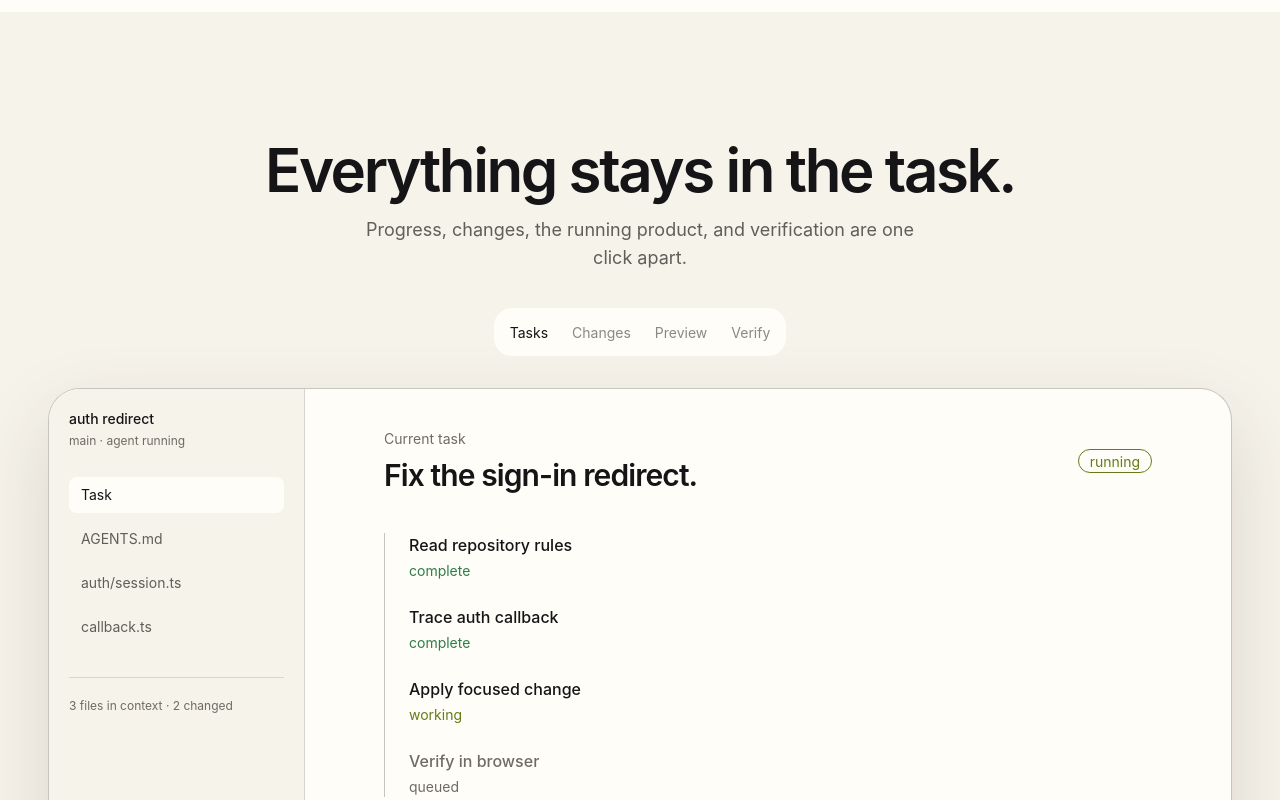
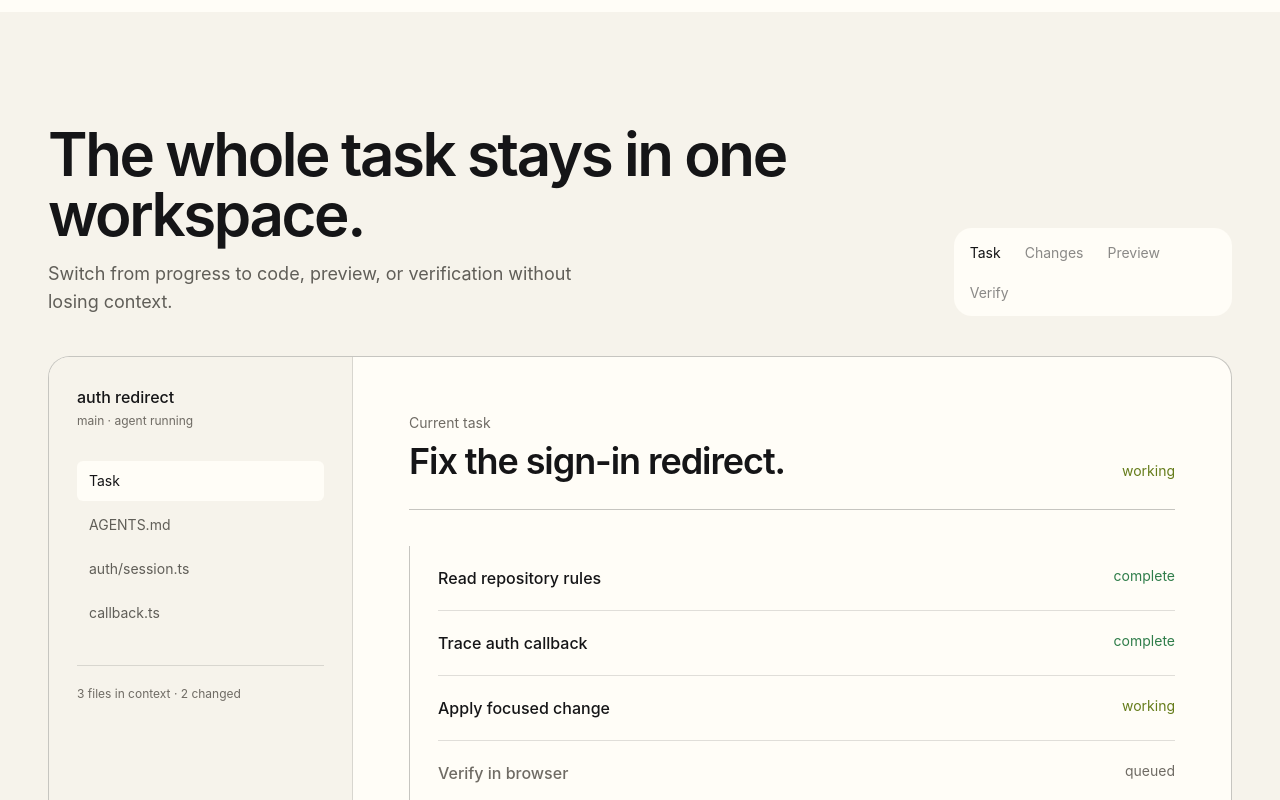
Before and after one commit to farismnrr/agentic-ai-workspace, a Svelte app in the folder web/: page / in a window 1280 px wide. Shown: the part 5340-6140 px from the top of the page. Built offline with nearby package versions, Linux system fonts and the light colour scheme.

Commit message:
refactor: enlarge closer look workspace

```diff
--- a/web/src/features/landing/components/CloserLookSection.svelte
+++ b/web/src/features/landing/components/CloserLookSection.svelte
@@ -2,7 +2,7 @@
   type ViewKey = 'tasks' | 'changes' | 'preview' | 'verify';
 
   const views: { key: ViewKey; label: string }[] = [
-    { key: 'tasks', label: 'Tasks' },
+    { key: 'tasks', label: 'Task' },
     { key: 'changes', label: 'Changes' },
     { key: 'preview', label: 'Preview' },
     { key: 'verify', label: 'Verify' },
@@ -11,67 +11,61 @@
   let selected = $state<ViewKey>('tasks');
 </script>
 
-<section id="closer-look" class="mx-auto w-full max-w-[1440px] px-5 py-24 sm:px-8 lg:px-12 lg:py-32">
-  <div class="text-center">
-    <h2 class="text-4xl font-semibold tracking-[-0.04em] sm:text-5xl lg:text-6xl">Everything stays in the task.</h2>
-    <p class="mx-auto mt-4 max-w-xl text-base leading-7 text-[var(--brand-text-secondary)] sm:text-lg">Progress, changes, the running product, and verification are one click apart.</p>
-  </div>
-
-  <div class="mt-9 flex justify-center">
-    <div class="tabs tabs-box bg-base-100">
+<section id="closer-look" class="mx-auto w-full max-w-[1600px] px-5 py-20 sm:px-8 lg:px-12 lg:py-28">
+  <div class="flex flex-col gap-8 lg:flex-row lg:items-end lg:justify-between">
+    <div>
+      <h2 class="max-w-4xl text-4xl font-semibold tracking-[-0.04em] sm:text-5xl lg:text-6xl">The whole task stays in one workspace.</h2>
+      <p class="mt-4 max-w-xl text-base leading-7 text-[var(--brand-text-secondary)] sm:text-lg">Switch from progress to code, preview, or verification without losing context.</p>
+    </div>
+    <div class="tabs tabs-box w-fit bg-base-100">
       {#each views as view (view.key)}
         <button class:tab-active={selected === view.key} class="tab" type="button" onclick={() => { selected = view.key; }}>{view.label}</button>
       {/each}
     </div>
   </div>
 
-  <div class="mt-8 overflow-hidden rounded-[2rem] border border-[var(--brand-border-strong)] bg-base-100 shadow-[var(--brand-shadow)]">
-    <div class="grid min-h-[34rem] lg:grid-cols-[16rem_1fr]">
-      <aside class="border-b border-[var(--brand-border)] bg-base-200 p-5 lg:border-b-0 lg:border-r">
-        <p class="text-sm font-medium">auth redirect</p>
+  <div class="mt-10 overflow-hidden rounded-[1.35rem] border border-[var(--brand-border-strong)] bg-base-100">
+    <div class="grid min-h-[42rem] lg:grid-cols-[19rem_1fr]">
+      <aside class="border-b border-[var(--brand-border)] bg-base-200 p-6 lg:border-b-0 lg:border-r lg:p-7">
+        <p class="text-base font-medium">auth redirect</p>
         <p class="mt-1 text-xs text-[var(--brand-text-tertiary)]">main · agent running</p>
-        <div class="mt-7 space-y-2 text-sm">
-          <div class="rounded-lg bg-base-100 px-3 py-2">Task</div>
-          <div class="px-3 py-2 text-[var(--brand-text-secondary)]">AGENTS.md</div>
-          <div class="px-3 py-2 text-[var(--brand-text-secondary)]">auth/session.ts</div>
-          <div class="px-3 py-2 text-[var(--brand-text-secondary)]">callback.ts</div>
+        <div class="mt-8 space-y-1 text-sm">
+          <div class="rounded-md bg-base-100 px-3 py-2.5">Task</div>
+          <div class="px-3 py-2.5 text-[var(--brand-text-secondary)]">AGENTS.md</div>
+          <div class="px-3 py-2.5 text-[var(--brand-text-secondary)]">auth/session.ts</div>
+          <div class="px-3 py-2.5 text-[var(--brand-text-secondary)]">callback.ts</div>
         </div>
         <div class="mt-8 border-t border-[var(--brand-border)] pt-5 text-xs text-[var(--brand-text-tertiary)]">3 files in context · 2 changed</div>
       </aside>
 
-      <div class="p-5 sm:p-8 lg:p-10">
+      <div class="p-6 sm:p-10 lg:p-14">
         {#if selected === 'tasks'}
-          <div class="mx-auto max-w-3xl">
-            <div class="flex items-center justify-between gap-4"><div><p class="text-sm text-[var(--brand-text-tertiary)]">Current task</p><h3 class="mt-2 text-3xl font-semibold tracking-[-0.03em]">Fix the sign-in redirect.</h3></div><span class="badge badge-primary badge-outline">running</span></div>
-            <div class="mt-10 space-y-6 border-l border-[var(--brand-border-strong)] pl-6">
-              <div><p class="font-medium">Read repository rules</p><p class="mt-1 text-sm text-success">complete</p></div>
-              <div><p class="font-medium">Trace auth callback</p><p class="mt-1 text-sm text-success">complete</p></div>
-              <div><p class="font-medium">Apply focused change</p><p class="mt-1 text-sm text-primary">working</p></div>
-              <div><p class="font-medium text-[var(--brand-text-tertiary)]">Verify in browser</p><p class="mt-1 text-sm text-[var(--brand-text-tertiary)]">queued</p></div>
+          <div class="mx-auto max-w-4xl">
+            <div class="flex flex-col gap-4 border-b border-[var(--brand-border-strong)] pb-7 sm:flex-row sm:items-end sm:justify-between"><div><p class="text-sm text-[var(--brand-text-tertiary)]">Current task</p><h3 class="mt-2 text-3xl font-semibold tracking-[-0.03em] sm:text-4xl">Fix the sign-in redirect.</h3></div><span class="text-sm text-primary">working</span></div>
+            <div class="mt-9 grid gap-0 border-l border-[var(--brand-border-strong)] pl-7">
+              <div class="grid gap-1 border-b border-[var(--brand-border)] py-5 sm:grid-cols-[1fr_auto]"><p class="font-medium">Read repository rules</p><p class="text-sm text-success">complete</p></div>
+              <div class="grid gap-1 border-b border-[var(--brand-border)] py-5 sm:grid-cols-[1fr_auto]"><p class="font-medium">Trace auth callback</p><p class="text-sm text-success">complete</p></div>
+              <div class="grid gap-1 border-b border-[var(--brand-border)] py-5 sm:grid-cols-[1fr_auto]"><p class="font-medium">Apply focused change</p><p class="text-sm text-primary">working</p></div>
+              <div class="grid gap-1 py-5 sm:grid-cols-[1fr_auto]"><p class="font-medium text-[var(--brand-text-tertiary)]">Verify in browser</p><p class="text-sm text-[var(--brand-text-tertiary)]">queued</p></div>
             </div>
           </div>
         {:else if selected === 'changes'}
-          <div class="overflow-hidden rounded-2xl border border-[var(--brand-border)] font-mono text-sm">
-            <div class="border-b border-[var(--brand-border)] bg-base-200 px-5 py-3">auth/session.ts</div>
-            <div class="grid grid-cols-[3rem_1fr] gap-x-4 px-5 py-2 text-[var(--brand-text-secondary)]"><span>42</span><code>const next = sanitizeRedirect(requested);</code></div>
-            <div class="grid grid-cols-[3rem_1fr] gap-x-4 bg-success/10 px-5 py-2"><span>43</span><code>+ if (!next) return '/';</code></div>
-            <div class="grid grid-cols-[3rem_1fr] gap-x-4 bg-success/10 px-5 py-2"><span>44</span><code>+ return completeSignIn(next);</code></div>
-            <div class="grid grid-cols-[3rem_1fr] gap-x-4 px-5 py-2 text-[var(--brand-text-secondary)]"><span>45</span><code>}</code></div>
+          <div class="overflow-hidden border border-[var(--brand-border)] font-mono text-sm">
+            <div class="border-b border-[var(--brand-border)] bg-base-200 px-5 py-4">auth/session.ts</div>
+            <div class="grid grid-cols-[3rem_1fr] gap-x-4 px-5 py-3 text-[var(--brand-text-secondary)]"><span>42</span><code>const next = sanitizeRedirect(requested);</code></div>
+            <div class="grid grid-cols-[3rem_1fr] gap-x-4 bg-success/10 px-5 py-3"><span>43</span><code>+ if (!next) return '/';</code></div>
+            <div class="grid grid-cols-[3rem_1fr] gap-x-4 bg-success/10 px-5 py-3"><span>44</span><code>+ return completeSignIn(next);</code></div>
+            <div class="grid grid-cols-[3rem_1fr] gap-x-4 px-5 py-3 text-[var(--brand-text-secondary)]"><span>45</span><code>}</code></div>
           </div>
         {:else if selected === 'preview'}
-          <div class="overflow-hidden rounded-2xl border border-[var(--brand-border)]">
-            <div class="flex items-center gap-2 border-b border-[var(--brand-border)] bg-base-200 px-4 py-3 text-xs text-[var(--brand-text-tertiary)]"><span class="size-2 rounded-full bg-error"></span><span class="size-2 rounded-full bg-warning"></span><span class="size-2 rounded-full bg-success"></span><span class="ml-3">127.0.0.1:8080/auth/callback</span></div>
-            <div class="grid min-h-[24rem] place-items-center bg-base-100 p-8 text-center"><div><span class="text-success">✓</span><h3 class="mt-4 text-4xl font-semibold tracking-[-0.04em]">Signed in.</h3><p class="mt-3 text-[var(--brand-text-secondary)]">Redirect returned to the requested workspace.</p></div></div>
+          <div class="overflow-hidden border border-[var(--brand-border)]">
+            <div class="border-b border-[var(--brand-border)] bg-base-200 px-5 py-4 text-xs text-[var(--brand-text-tertiary)]">127.0.0.1:8080/auth/callback</div>
+            <div class="grid min-h-[31rem] place-items-center bg-base-100 p-8 text-center"><div><span class="text-3xl text-success">✓</span><h3 class="mt-5 text-4xl font-semibold tracking-[-0.04em] sm:text-5xl">Signed in.</h3><p class="mt-3 text-[var(--brand-text-secondary)]">Redirect returned to the requested workspace.</p></div></div>
           </div>
         {:else}
-          <div class="mx-auto max-w-3xl">
-            <div class="flex items-end justify-between gap-4 border-b border-[var(--brand-border-strong)] pb-5"><div><p class="text-sm text-[var(--brand-text-tertiary)]">Verification</p><h3 class="mt-2 text-3xl font-semibold">4 checks passed</h3></div><span class="text-success">Ready to ship</span></div>
-            <div class="divide-y divide-[var(--brand-border)]">
-              <div class="flex justify-between py-5"><span>svelte-check</span><span class="text-success">passed</span></div>
-              <div class="flex justify-between py-5"><span>eslint</span><span class="text-success">passed</span></div>
-              <div class="flex justify-between py-5"><span>go test ./...</span><span class="text-success">passed</span></div>
-              <div class="flex justify-between py-5"><span>browser callback</span><span class="text-success">passed</span></div>
-            </div>
+          <div class="mx-auto max-w-4xl">
+            <div class="flex items-end justify-between gap-4 border-b border-[var(--brand-border-strong)] pb-6"><div><p class="text-sm text-[var(--brand-text-tertiary)]">Verification</p><h3 class="mt-2 text-3xl font-semibold sm:text-4xl">4 checks passed</h3></div><span class="text-success">Ready to ship</span></div>
+            <div class="divide-y divide-[var(--brand-border)] text-base"><div class="flex justify-between py-6"><span>svelte-check</span><span class="text-success">passed</span></div><div class="flex justify-between py-6"><span>eslint</span><span class="text-success">passed</span></div><div class="flex justify-between py-6"><span>go test ./...</span><span class="text-success">passed</span></div><div class="flex justify-between py-6"><span>browser callback</span><span class="text-success">passed</span></div></div>
           </div>
         {/if}
       </div>
```
